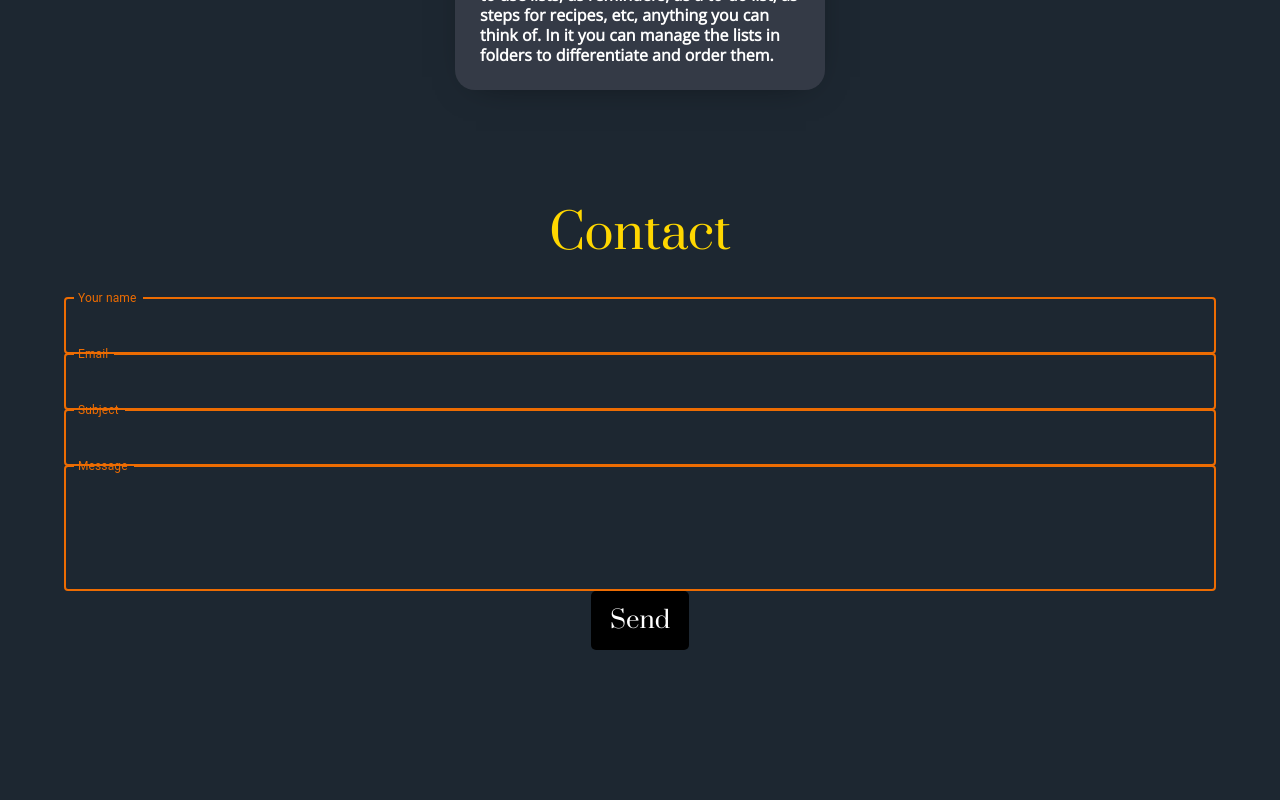
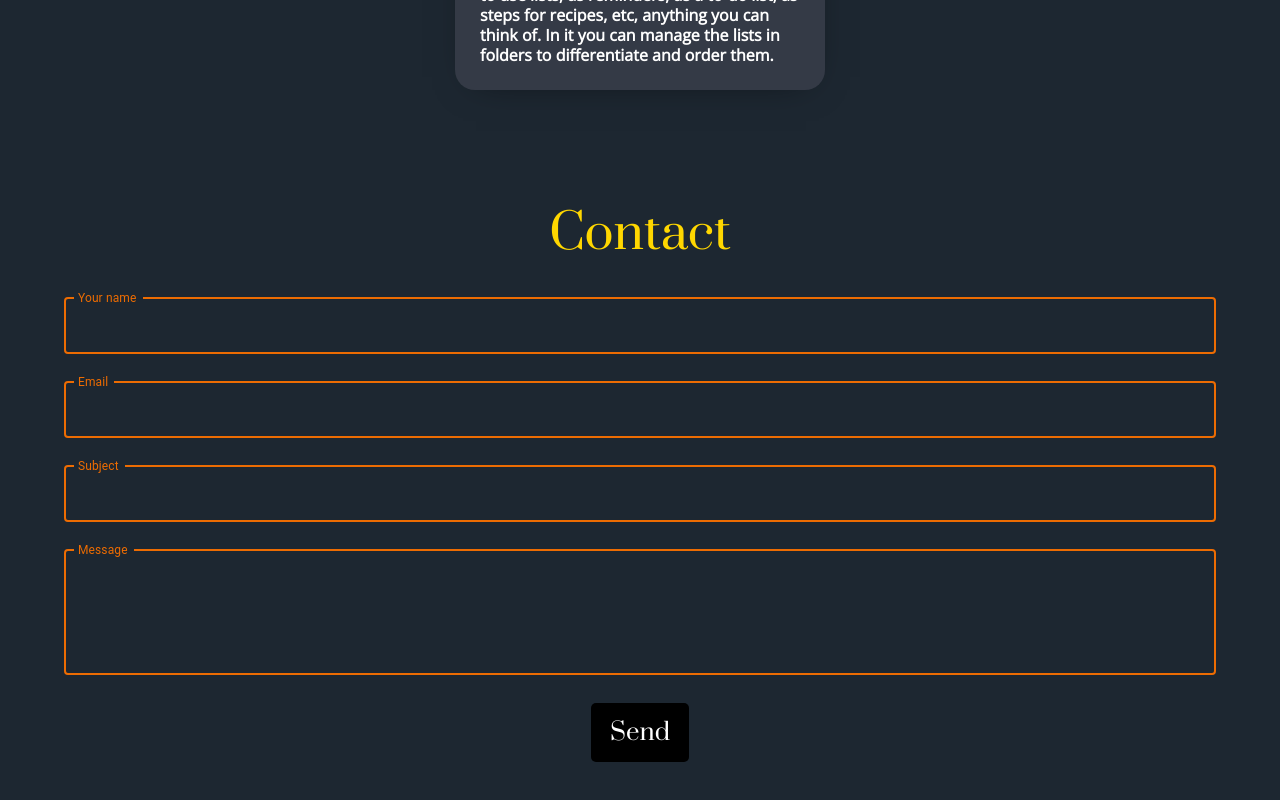
Before and after one commit to LuisTerceroIII/le.dev., a React (Create React App) app: page / in a window 1280 px wide. Shown: the part 7805-8605 px from the top of the page. Built offline with nearby package versions, Linux system fonts and the light colour scheme.

Commit message:
fix missing padding on contact form

```diff
--- a/src/components/sections/Contact/Contact.css
+++ b/src/components/sections/Contact/Contact.css
@@ -9,7 +9,7 @@
 .form-contact {
     display: flex;
     flex-direction: column;
-    gap: 10%;
+    gap: 28px;
     padding: 0 5%;
     color: var(--white);
 
```
